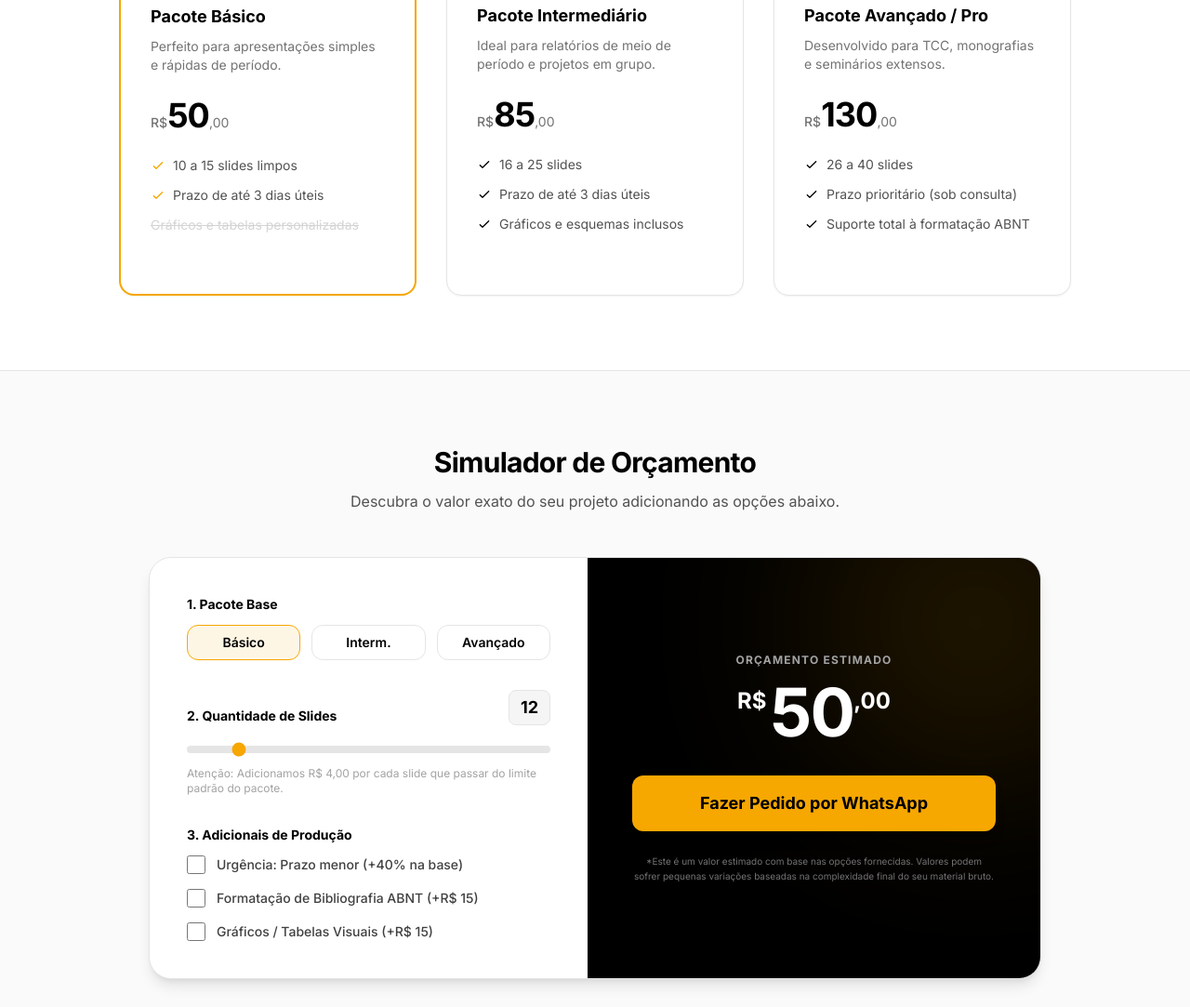
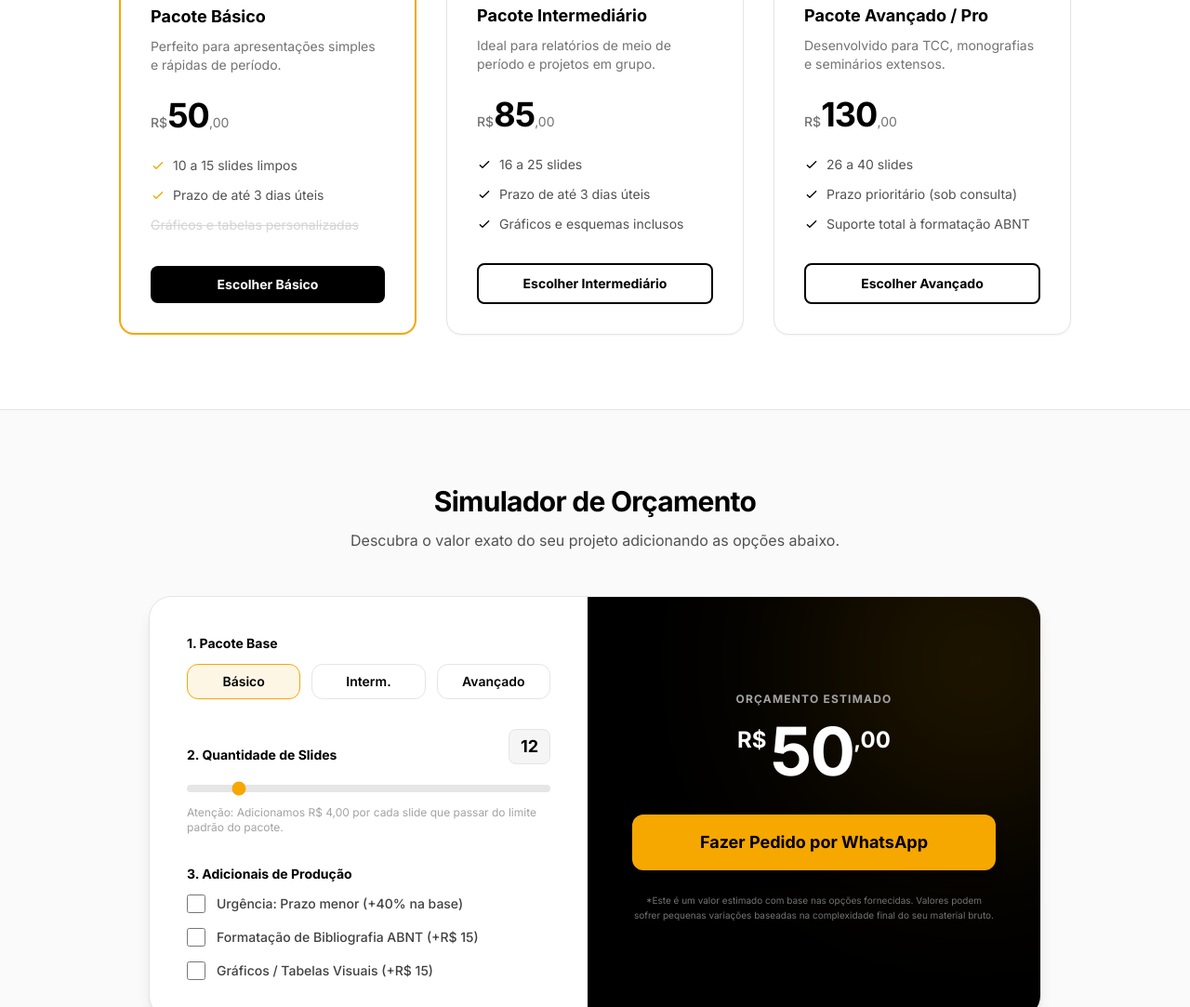
Before and after one commit to ivansandrahk/AcademiSlides, a plain HTML site: page index.html in a window 1280 px wide. Shown: the part 2348-3431 px from the top of the page at 93% size. Drawn offline with nearby package versions, Linux system fonts and the light colour scheme.

Commit message:
Update index.html

```diff
--- a/index.html
+++ b/index.html
@@ -30,7 +30,7 @@
                 <a href="#simulador" class="hover:text-[#f6a700] transition text-black font-bold">Simulador</a>
             </nav>
             <div>
-                <a href="https://wa.me/5584999999999?text=Ol%C3%A1%2C%20gostaria%20de%20encomendar%20um%20projeto%20de%20slides%20para%20a%20ECT!"
+                <a href="https://wa.me/5584998315020?text=Ol%C3%A1%2C%20gostaria%20de%20encomendar%20um%20projeto%20de%20slides%20para%20a%20ECT!"
                    target="_blank"
                    class="inline-flex items-center justify-center px-4 py-2 text-sm font-medium text-white bg-black rounded-lg hover:bg-neutral-800 transition duration-200">
                     Solicitar Orçamento
@@ -254,6 +254,11 @@
                             </li>
                         </ul>
                     </div>
+                    <a href="https://wa.me/5584998315020?text=Ol%C3%A1%2C%20gostaria%20de%20encomendar%20o%20Pacote%20B%C3%A1sico%20de%20slides%20para%20a%20ECT!"
+                       target="_blank"
+                       class="block w-full text-center py-2.5 px-4 rounded-lg bg-black hover:bg-neutral-800 text-white font-bold text-sm transition">
+                        Escolher Básico
+                    </a>
                 </div>
 
                 <!-- Pacote 2 -->
@@ -281,6 +286,11 @@
                             </li>
                         </ul>
                     </div>
+                    <a href="https://wa.me/5584998315020?text=Ol%C3%A1%2C%20gostaria%20de%20encomendar%20o%20Pacote%20Intermedi%C3%A1rio%20de%20slides%20para%20a%20ECT!"
+                       target="_blank"
+                       class="block w-full text-center py-2.5 px-4 rounded-lg border-2 border-black text-black font-bold text-sm hover:bg-neutral-50 transition">
+                        Escolher Intermediário
+                    </a>
                 </div>
 
                 <!-- Pacote 3 -->
@@ -308,12 +318,17 @@
                             </li>
                         </ul>
                     </div>
+                    <a href="https://wa.me/5584998315020?text=Ol%C3%A1%2C%20gostaria%20de%20encomendar%20o%20Pacote%20Avan%C3%A7ado%20de%20slides%20para%20a%20ECT!"
+                       target="_blank"
+                       class="block w-full text-center py-2.5 px-4 rounded-lg border-2 border-black text-black font-bold text-sm hover:bg-neutral-50 transition">
+                        Escolher Avançado
+                    </a>
                 </div>
             </div>
         </div>
     </section>
 
-    <!-- Simulador de Orçamento em Tempo Real -->
+    <!-- NOVA SEÇÃO: Simulador de Orçamento em Tempo Real -->
     <section id="simulador" class="py-20 bg-neutral-50 border-t border-neutral-200">
         <div class="max-w-5xl mx-auto px-4 sm:px-6 lg:px-8">
             <div class="text-center mb-12">
@@ -407,7 +422,7 @@
         <div class="max-w-4xl mx-auto px-4 sm:px-6 lg:px-8">
             <h2 class="text-3xl font-bold tracking-tight mb-4">Evite noites em claro</h2>
             <p class="text-neutral-300 mb-8 max-w-lg mx-auto">Concentre-se no conteúdo técnico e na sua apresentação enquanto cuidamos do design personalizado dos seus slides.</p>
-            <a href="https://wa.me/5584999999999?text=Ol%C3%A1%2C%20gostaria%20de%20saber%20mais%20detalhes%20para%20encomendar%20meus%20slides!"
+            <a href="https://wa.me/5584998315020?text=Ol%C3%A1%2C%20gostaria%20de%20saber%20mais%20detalhes%20para%20encomendar%20meus%20slides!"
                target="_blank"
                class="inline-flex items-center justify-center px-6 py-3 font-bold text-black bg-[#f6a700] rounded-lg hover:bg-[#d69100] transition duration-200">
                 Falar Conosco no WhatsApp
@@ -431,8 +446,7 @@
     <!-- Scripts (Galeria Popup e Simulador Dinâmico) -->
     <script>
         // --- 1. CONFIGURAÇÃO GERAL ---
-        // Substitua pelo seu número real do WhatsApp (apenas números, com DDD)
-        const SEU_WHATSAPP = "5584999999999";
+        const SEU_WHATSAPP = "5584998315020";
 
         // --- 2. LÓGICA DA GALERIA DE MODELOS (POPUP) SEM DESCRIÇÃO ---
         const bancoModelos = {
@@ -540,7 +554,6 @@
                 const textoWhatsApp = encodeURIComponent(`Olá! Visitei o site e gostaria de encomendar uma apresentação de slides utilizando o estilo "${modelo.nome}" (Código: ${modelo.id}). Como podemos prosseguir?`);
                 const linkWhats = `https://wa.me/${SEU_WHATSAPP}?text=${textoWhatsApp}`;
 
-                // Aqui também foi removida a tag <p> que puxava a descrição visualmente
                 const cardHTML = `
                     <div class="border border-neutral-200 rounded-xl overflow-hidden flex flex-col justify-between bg-white hover:border-[#f6a700] shadow-sm h-full transition duration-200">
                         <div class="aspect-video bg-neutral-100 overflow-hidden relative">
```
